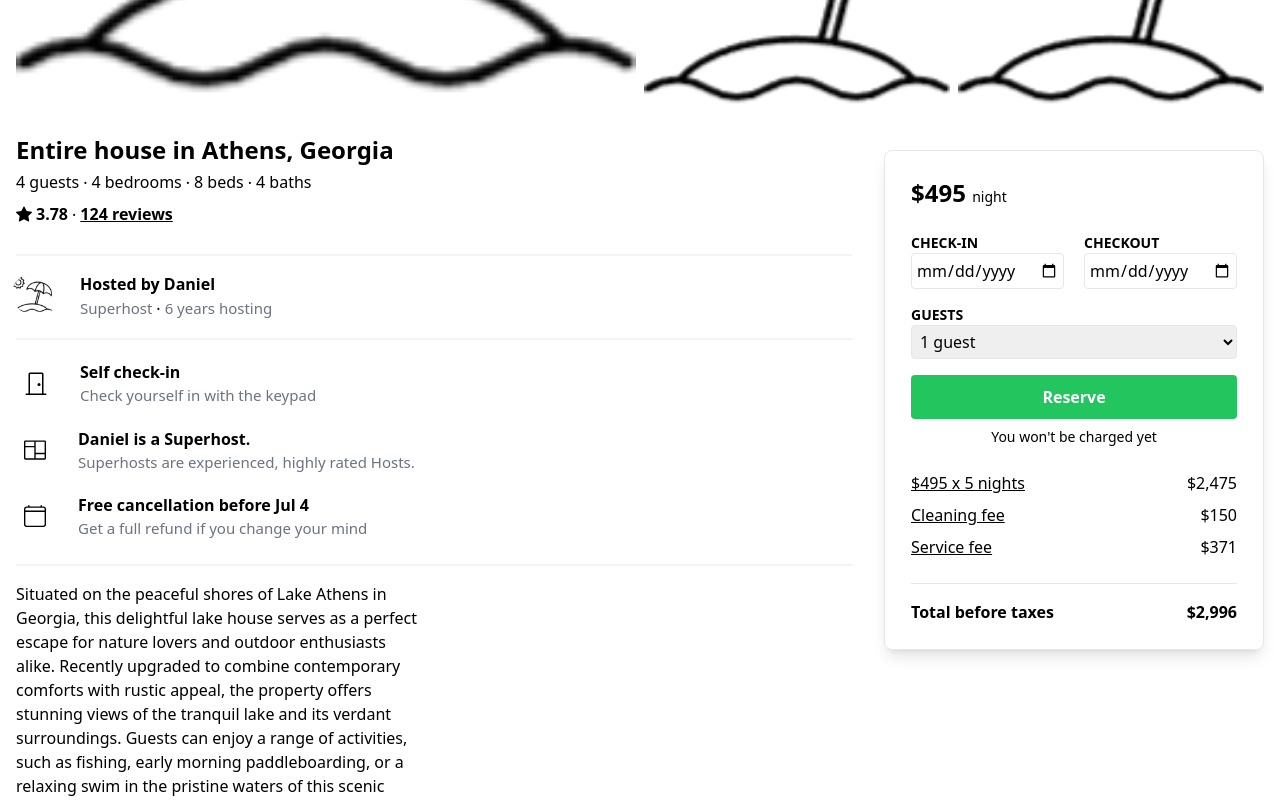
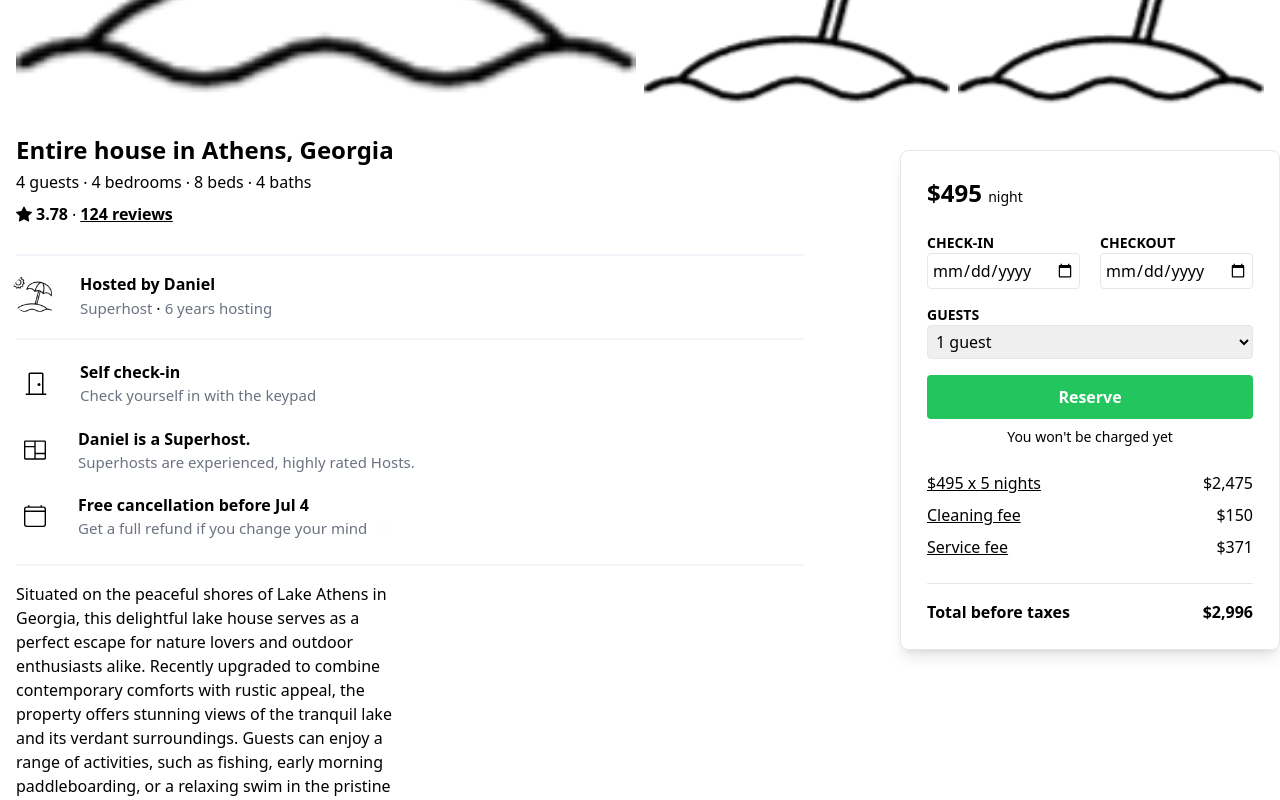
Before and after one commit to danielgoehring/TripPioneer, a React (Vite) app in the folder frontend/: page /Listing in a window 1280 px wide. Shown: the part 800-1600 px from the top of the page. Built offline with nearby package versions, Linux system fonts and the light colour scheme; no server answers.

Commit message:
fixed padding on reserve card

```diff
--- a/frontend/src/pages/Listing.jsx
+++ b/frontend/src/pages/Listing.jsx
@@ -478,7 +478,7 @@ function Listing() {
 
           {/* ////// reserve dates card */}
           {/* Right Section - Reserve Card */}
-          <div className=" p-4">
+          <div className="pt-4 pl-20">
             <div className="border p-4 shadow-lg rounded-lg reserve-container">
               <div className="text-2xl font-semibold mb-6">
                 $495 <span className="text-sm font-normal">night</span>
```
